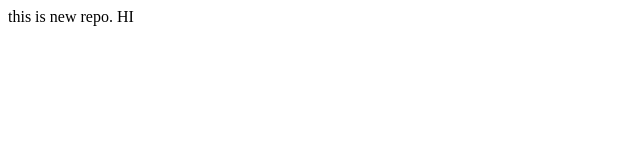
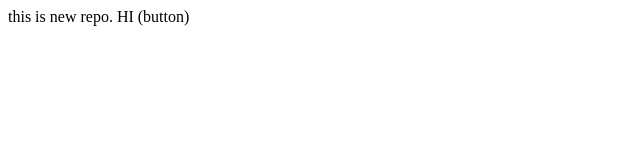
Before and after one commit to jasleenk28/localrepo, a plain HTML site: page index.html in a window 1280 px wide. Shown: the full height of the page, 0-640 px from the left. Drawn offline with Linux system fonts and the light colour scheme.

```diff
--- a/index.html
+++ b/index.html
@@ -1 +1 @@
-<p> this is new repo.    HI </p>
+<p> this is new repo.    HI (button) </p>
```
